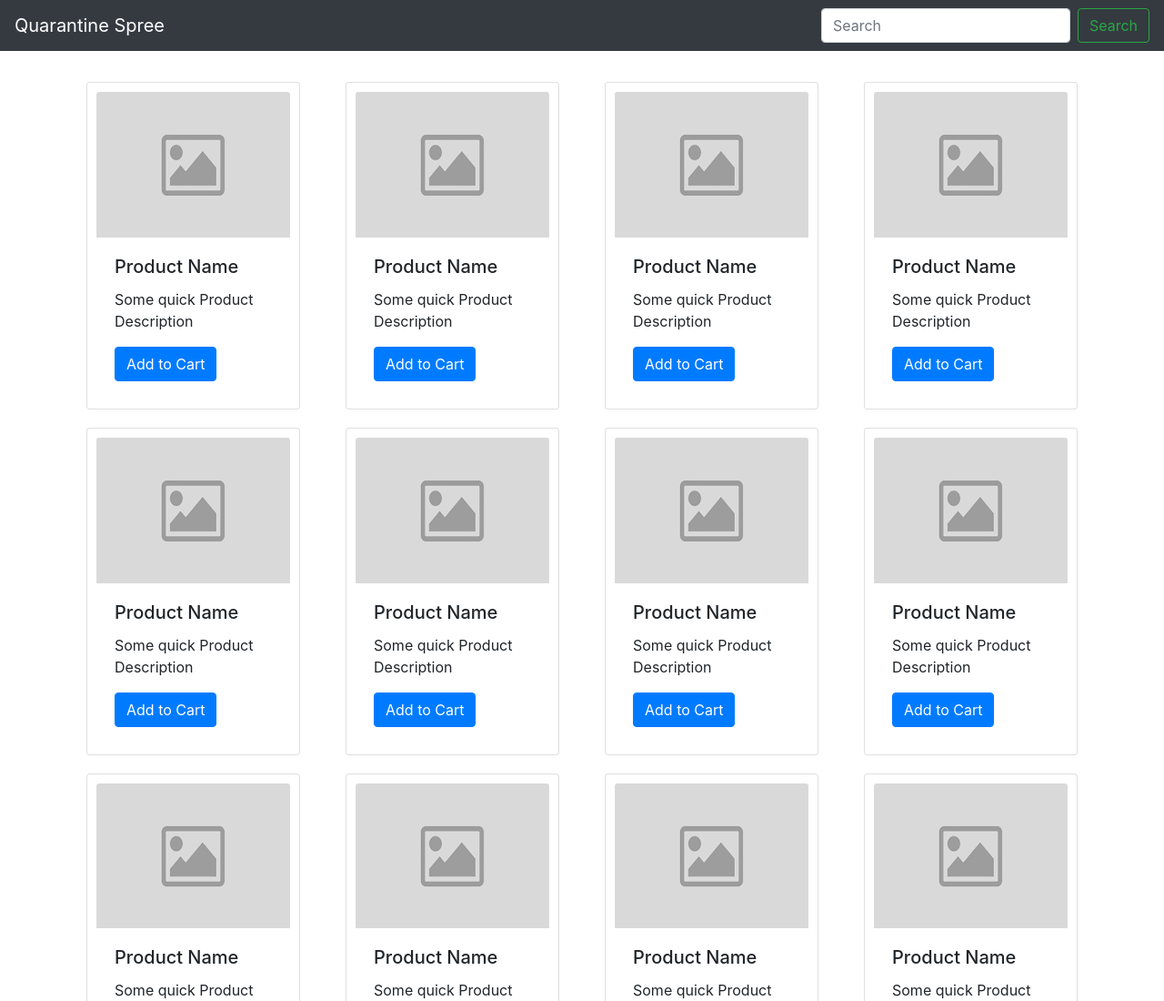
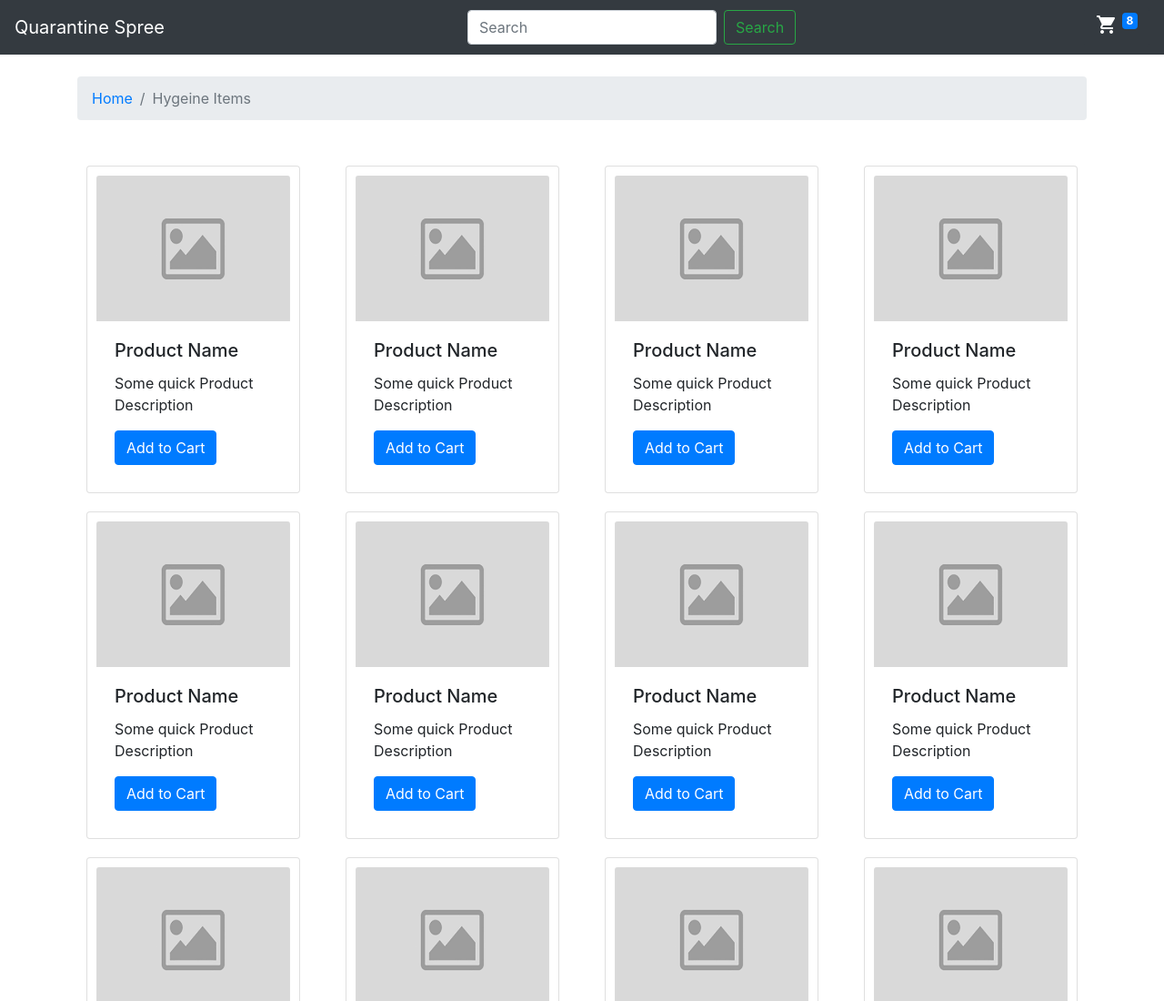
Before and after one commit to agampreetsingh/bootstrap-shoppingcart, a plain HTML site: page index.html in a window 1280 px wide. Shown: the top 1100 px of the page at 91% size. Drawn offline with nearby package versions, Linux system fonts and the light colour scheme.

Commit message:
cart-button

```diff
--- a/css/style.css
+++ b/css/style.css
@@ -2,3 +2,12 @@
 padding: 10px;
 margin: 10px;
 }
+
+.cart-icon {
+    font-size: 40px;
+    color: white
+}
+
+.cart-count {
+    transform-origin: 3px ;
+}
--- a/index.html
+++ b/index.html
@@ -13,6 +13,9 @@
 
     <!-- Generic CSS-->
     <link rel="stylesheet" href="css/style.css">
+
+    <!--Material Icons-->
+    <link href="https://fonts.googleapis.com/icon?family=Material+Icons" rel="stylesheet">
     <title>Quarantine Spree</title>
   </head>
   <body>
@@ -24,6 +27,14 @@
             <input class="form-control mr-sm-2" type="search" placeholder="Search" aria-label="Search">
             <button class="btn btn-outline-success my-2 my-sm-0" type="submit">Search</button>
           </form>
+
+          <button class = "btn btn-dark">
+            <a class="material-icons md-light cart-icon">
+                shopping_cart
+            </a>
+            <span class="badge badge-primary align-top">8</span>
+          </button>
+
       </nav>
 
 
@@ -36,7 +47,13 @@
         <!--Page content-->
         <div class = "container">
             <br>
-
+            <nav aria-label="breadcrumb">
+                <ol class="breadcrumb">
+                  <li class="breadcrumb-item"><a href="#">Home</a></li>
+                  <li class="breadcrumb-item active" aria-current="page">Hygeine Items</li>
+                </ol>
+              </nav>
+              <br>
             <div class = "row row-cols-1 row-cols-sm-1 row-cols-md-3 row-cols-lg-4">
                 <div class = "col ">
                     <div class="card isolated-card">
```
